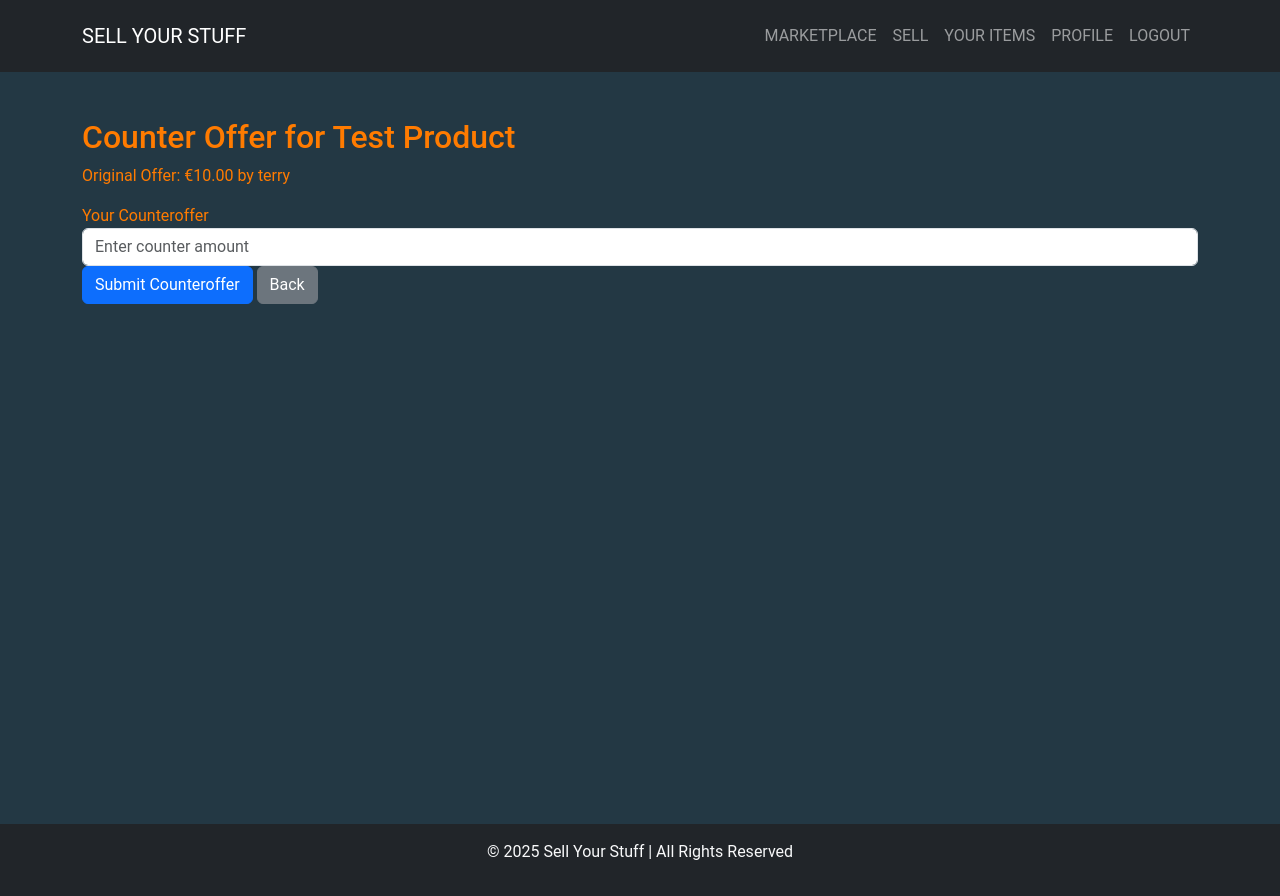
After one commit to TerryLoc/sell_ur_stuff, a Django app: page /sales/offer/1/counter/ in a window 1280 px wide. The commit adds this page. Run offline with Django 5.2, Linux system fonts and the light colour scheme; a user stored in the database is signed in; data comes from the database, SQL or seed files in the repository; tables that the repository leaves empty hold one stand-in row (values such as "Sample post"); parts of the project's set-up code (start-up, migrations or seed data) failed here and were passed over.

Commit message:
feat: add counter offer, response templates ,update results

```diff
--- /dev/null
+++ b/sales/templates/sales/counter_offer.html
@@ -0,0 +1,19 @@
+{% extends "base.html" %}
+{% block content %}
+<div class="container mt-4">
+    <h2>Counter Offer for {{ offer.sale.title }}</h2>
+    <p>Original Offer: €{{ offer.amount }} by {{ offer.buyer.username }}</p>
+    {% if error %}
+        <div class="alert alert-danger">{{ error }}</div>
+    {% endif %}
+    <form method="post" class="form">
+        {% csrf_token %}
+        <div class="form-group">
+            <label for="counter_amount">Your Counteroffer</label>
+            <input type="number" name="counter_amount" id="counter_amount" step="0.01" min="0.01" class="form-control" placeholder="Enter counter amount" required>
+        </div>
+        <button type="submit" class="btn btn-primary">Submit Counteroffer</button>
+        <a href="{% url 'seller_offers' %}" class="btn btn-secondary">Back</a>
+    </form>
+</div>
+{% endblock content %}
--- a/sales/templates/sales/payment_result.html
+++ b/sales/templates/sales/payment_result.html
@@ -1,12 +1,12 @@
 {% extends "base.html" %}
 {% block content %}
-    <div class="container text-center">
+<div class="container text-center mt-4">
     {% if success %}
         <h2>Payment Successful!</h2>
-            <p>You bought "{{ sale.title }}" for €{{ sale.price }}.</p>
+        <p>You bought "{{ sale.title }}" for €{{ price|default:sale.price }}.</p>
     {% else %}
         <h2>Payment Cancelled</h2>
-            <p>You cancelled the payment.</p>
+        <p>You cancelled the payment for "{{ sale.title }}".</p>
     {% endif %}
     <a href="{% url 'market_list' %}" class="btn btn-primary">Back to Marketplace</a>
 </div>
```
Also changed, not shown: sales/templates/sales/respond_counter_offer.html (added, +13 -0 lines). Lines whose indentation alone changed are shown as unchanged.
